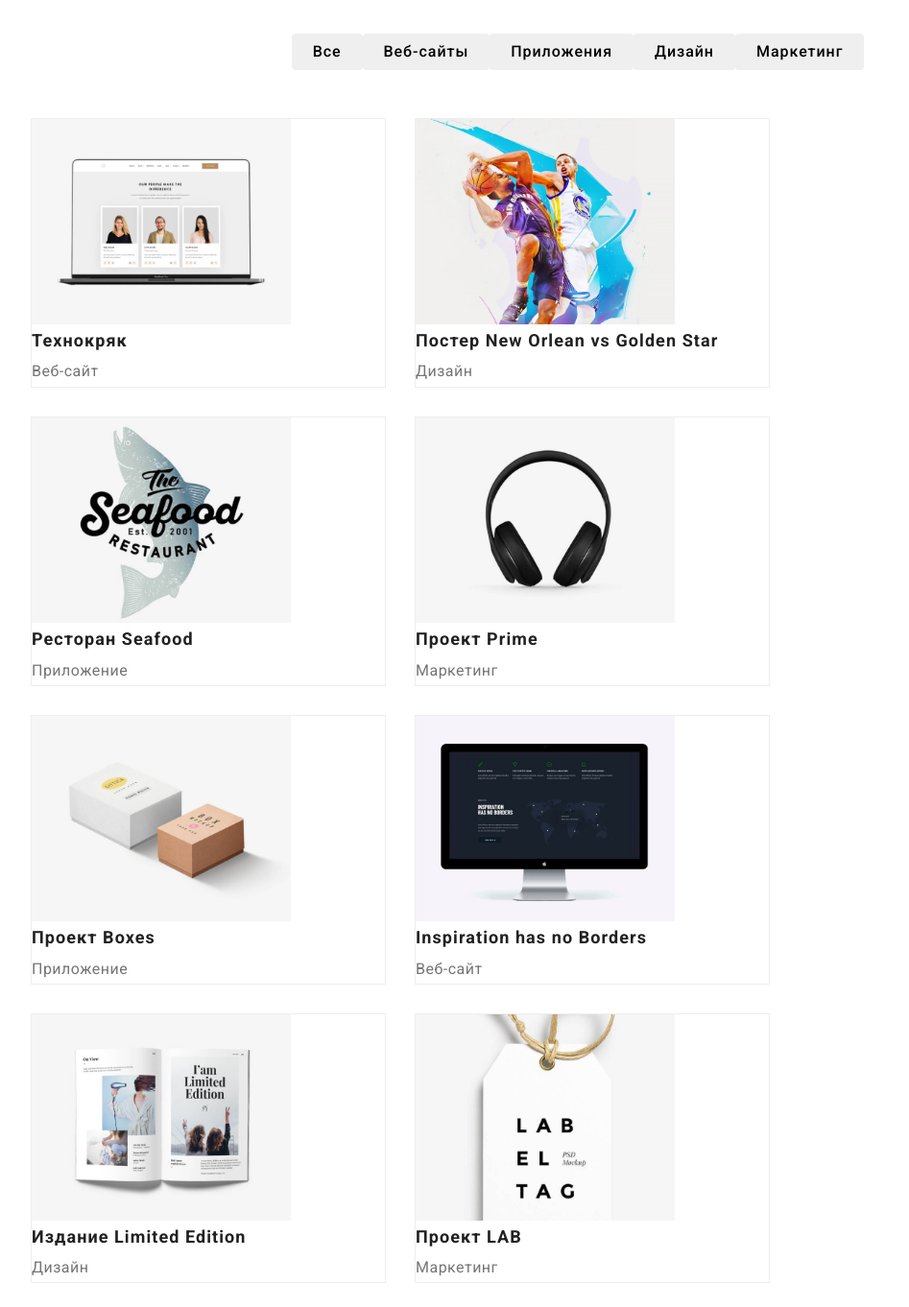
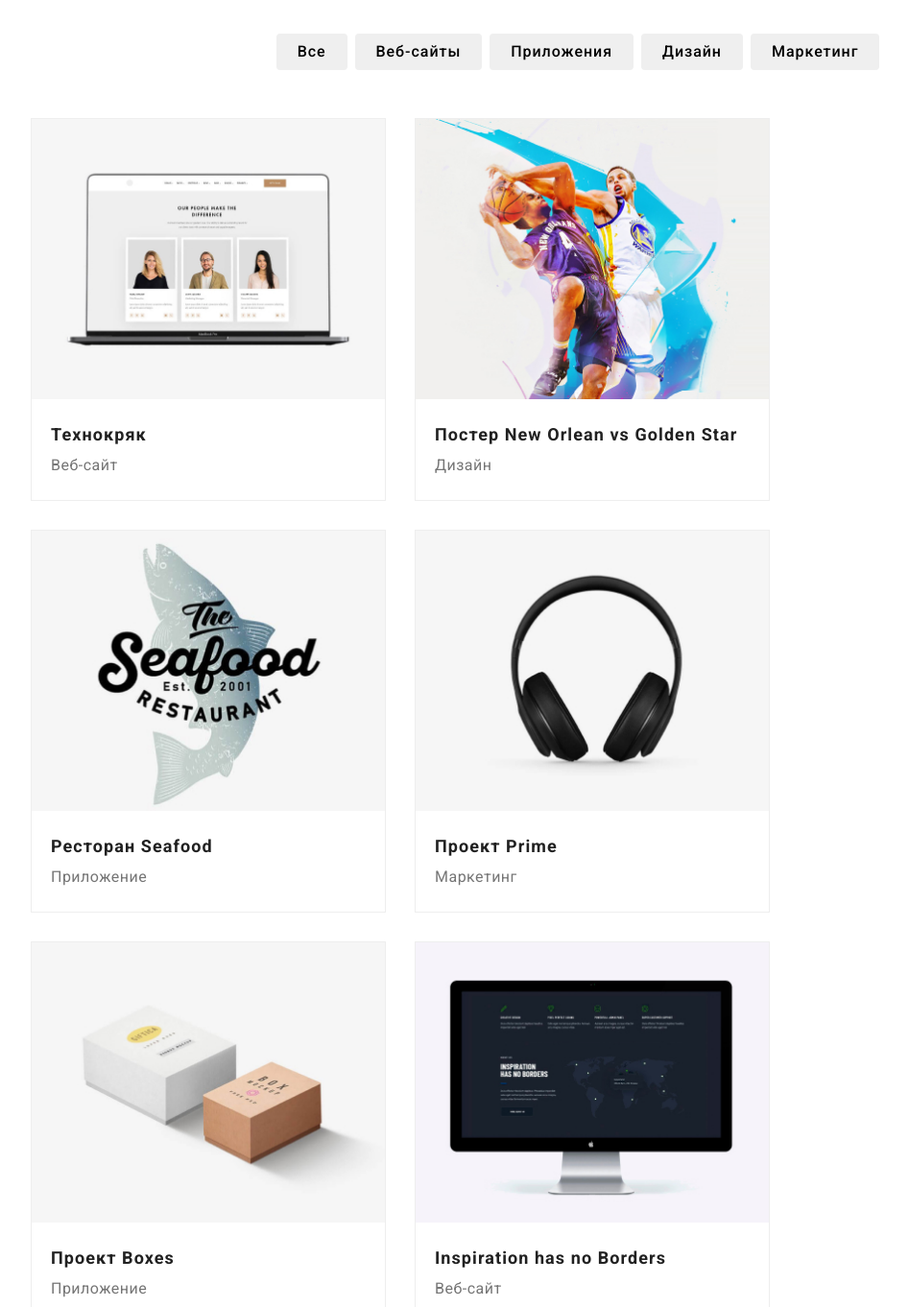
Before and after one commit to DanilHlazov/goit-markup-hw-03, a plain HTML site: page portfolio.html in a window 1280 px wide. Shown: the part 140-1502 px from the top of the page at 96% size, without its empty margins (38-985 px from the left). Drawn offline with nearby package versions, Linux system fonts and the light colour scheme.

Commit message:
Правки

```diff
--- a/css/styles.css
+++ b/css/styles.css
@@ -24,11 +24,11 @@
 }
 /* Сontainer */
 .container {
+  width: 1170px;
   margin-left: auto;
   margin-right: auto;
   padding-left: 15px;
   padding-right: 15px;
-  width: 1170px;
 }
 
 /*Logo*/
@@ -73,10 +73,7 @@
   display: flex;
   margin-left: 93px;
 }
-.site-nav li {
-  /* outline: 1px solid red; */
-  /* margin-right: 50px; */
-}
+
 .site-nav .item + .item {
   margin-left: 50px;
 }
@@ -144,7 +141,7 @@
   letter-spacing: 0.03em;
 }
 
-.feature-list .item :not(:last-child) {
+.feature-list.item :not(:last-child) {
   margin-right: 30px;
 }
 
@@ -269,7 +266,7 @@
   background-color: var(--primary-white-color);
 }
 
-.team .item:last-child(4n) {
+.team .item:nth-child(4n) {
   margin-right: 0;
 }
 
@@ -427,6 +424,17 @@ img {
   line-height: 1.62;
   letter-spacing: 0.06em;
 }
+.button-function.list {
+  justify-content: center;
+  text-align: center;
+  display: flex;
+  margin-bottom: 50px;
+  margin-left: auto;
+  margin-right: auto;
+}
+.button-function .item:not(:last-child) {
+  margin-right: 8px;
+}
 
 /* Portfolio */
 .portfolio {
@@ -467,6 +475,9 @@ img {
   border: 1px solid #eeeeee;
   box-sizing: border-box;
 }
+.work-list .elem {
+  padding: 20px;
+}
 
 .filters {
   padding-top: 94px;
--- a/portfolio.html
+++ b/portfolio.html
@@ -50,7 +50,7 @@
         </ul>
     <ul class="work-list list">
         <li class="flex-element">
-           <a class="portfolio-design" href=""><img src="./images/photo-card-1.jpg" alt="Екран с фотографиями" width="270" />
+           <a class="portfolio-design" href=""><img src="./images/photo-card-1.jpg" alt="Екран с фотографиями" width="370" />
     <div class="elem">
             <h3 class="portfolio-name">Технокряк</h3>
         <p class="portfolio-function">Веб-сайт</p>
@@ -58,7 +58,7 @@
     </a>
            </li>
             <li class="flex-element">
-                <a class="portfolio-design" href=""><img src="./images/photo-card-2.jpg" alt="два баскетболиста" width="270" />
+                <a class="portfolio-design" href=""><img src="./images/photo-card-2.jpg" alt="два баскетболиста" width="370" />
                 <div class="elem">
                     <h3 class="portfolio-name">Постер New Orlean vs Golden Star</h3>
                     <p class="portfolio-function">Дизайн</p>
@@ -66,7 +66,7 @@
                 </a>
             </li>
             <li class="flex-element">
-                <a class="portfolio-design" href=""><img src="./images/photo-card-3.jpg" alt="Рыба на логотипе ресторана" width="270" />
+                <a class="portfolio-design" href=""><img src="./images/photo-card-3.jpg" alt="Рыба на логотипе ресторана" width="370" />
                 <div class="elem">
                     <h3 class="portfolio-name">Ресторан Seafood</h3>
                     <p class="portfolio-function">Приложение</p>
@@ -74,7 +74,7 @@
                 </a>
             </li>
             <li class="flex-element">
-                <a class="portfolio-design" href=""><img src="./images/photo-card-4.jpg" alt="Наушники" width="270" />
+                <a class="portfolio-design" href=""><img src="./images/photo-card-4.jpg" alt="Наушники" width="370" />
                 <div class="elem">
                     <h3 class="portfolio-name">Проект Prime</h3>
                     <p class="portfolio-function">Маркетинг</p>
@@ -82,7 +82,7 @@
                 </a>
             </li>
             <li class="flex-element">
-                <a class="portfolio-design" href=""><img src="./images/photo-card-5.jpg" alt="Две коробки" width="270" />
+                <a class="portfolio-design" href=""><img src="./images/photo-card-5.jpg" alt="Две коробки" width="370" />
                     <div class="elem">
                     <h3 class="portfolio-name">Проект Boxes</h3>
                     <p class="portfolio-function">Приложение</p>
@@ -90,7 +90,7 @@
                 </a>
             </li>
                 <li class="flex-element">
-                    <a class="portfolio-design" href=""><img src="./images/photo-card-6.jpg" alt="Монитор ноутбука" width="270" />
+                    <a class="portfolio-design" href=""><img src="./images/photo-card-6.jpg" alt="Монитор ноутбука" width="370" />
                     <div class="elem">
                         <h3 class="portfolio-name">Inspiration has no Borders</h3>
                         <p class="portfolio-function">Веб-сайт</p>
@@ -99,7 +99,7 @@
                 </li>
                     <li class="flex-element">
                     <div class="elem">
-                        <a class="portfolio-design" href=""><img src="./images/photo-card-7.jpg" alt="Открытая книга" width="270" />
+                        <a class="portfolio-design" href=""><img src="./images/photo-card-7.jpg" alt="Открытая книга" width="370" />
                             <h3 class="portfolio-name">Издание Limited Edition</h3>
                             <p class="portfolio-function">Дизайн</p>
                     </div>
@@ -107,7 +107,7 @@
                     </li>
                         <li class="flex-element">
                         <div class="elem">
-                            <a class="portfolio-design" href=""><img src="./images/photo-card-8.jpg" alt="Ярлык проекта" width="270" />
+                            <a class="portfolio-design" href=""><img src="./images/photo-card-8.jpg" alt="Ярлык проекта" width="370" />
                                 <h3 class="portfolio-name">Проект LAB</h3>
                                 <p class="portfolio-function">Маркетинг</p>
                         </div>
@@ -115,7 +115,7 @@
                         </li>
                             <li class="flex-element">
                             <div class="elem">
-                                <a class="portfolio-design" href=""><img src="./images/photo-card-9.jpg" alt="Работа с приложением" width="270" />
+                                <a class="portfolio-design" href=""><img src="./images/photo-card-9.jpg" alt="Работа с приложением" width="370" />
                                     <h3 class="portfolio-name">Growing Business</h3>
                                     <p class="portfolio-function">Приложение</p>
                            </div>
```
